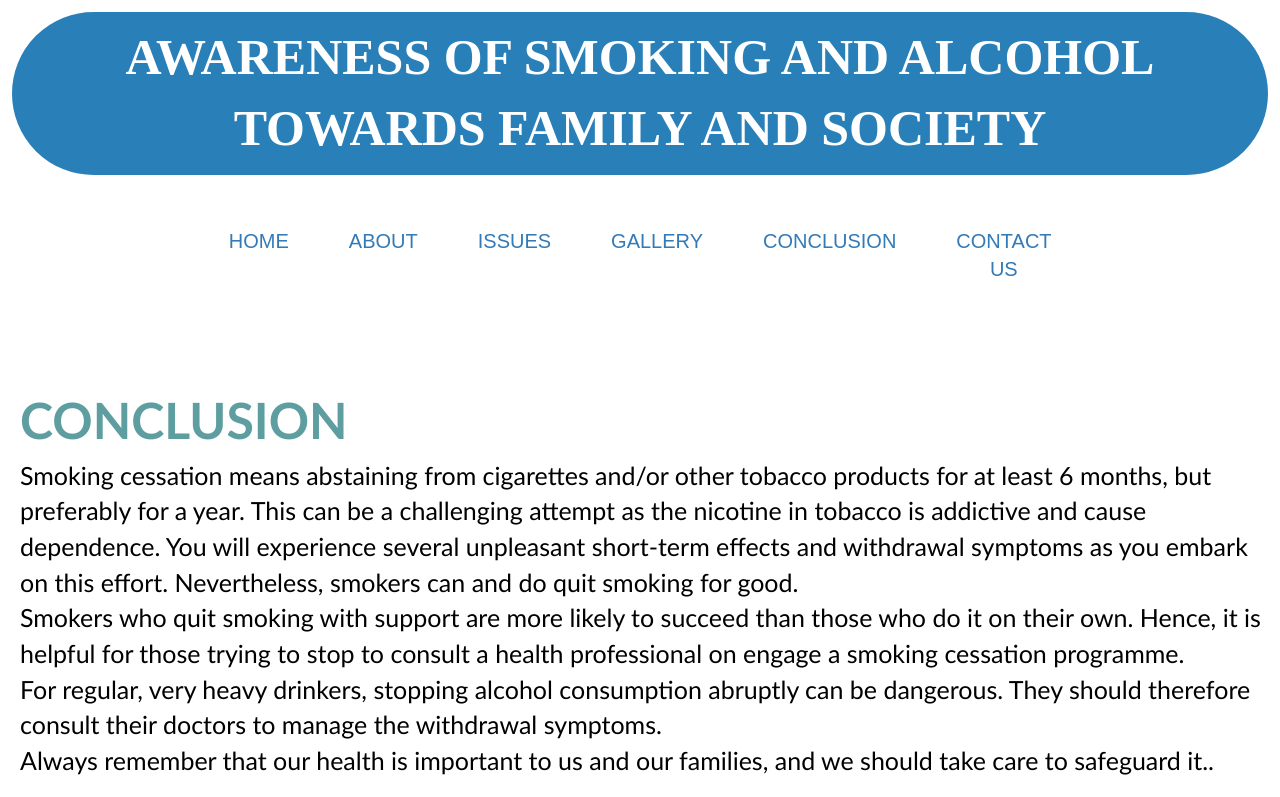
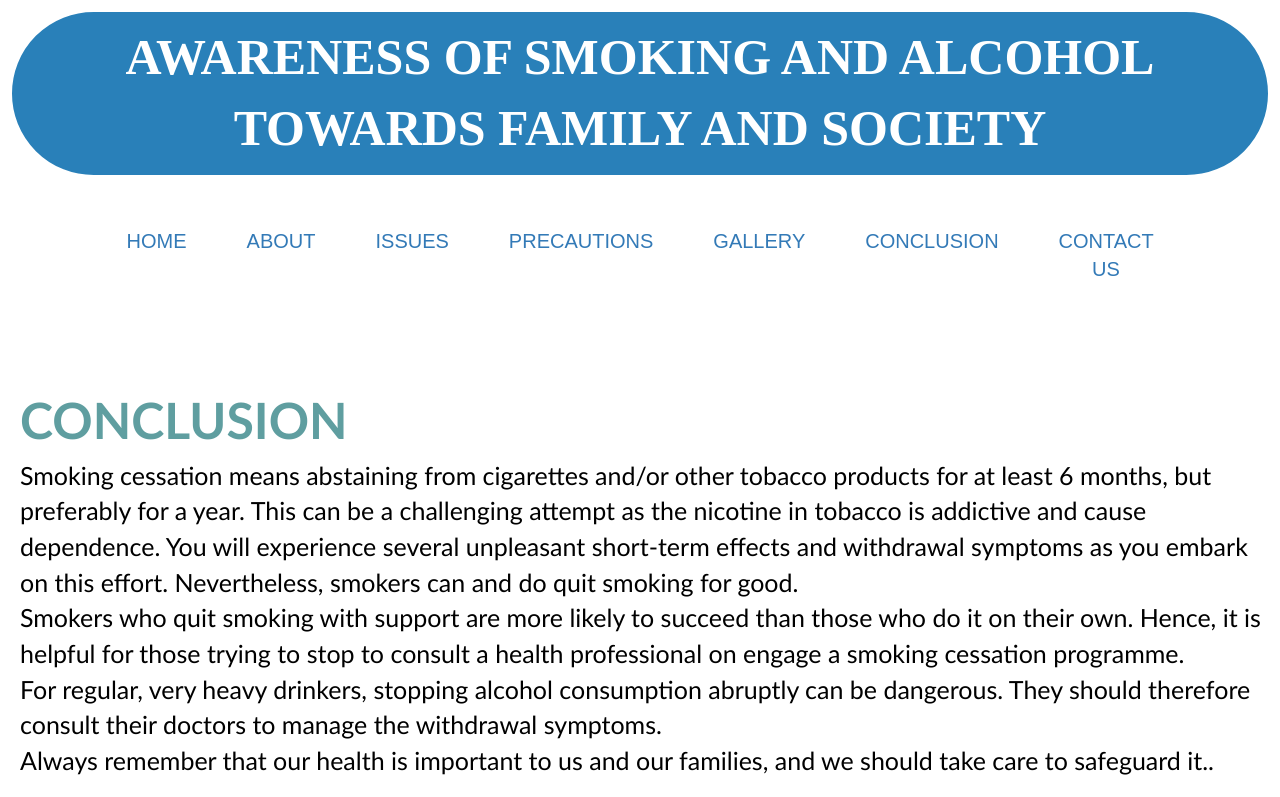
Before and after one commit to harish-871/harish871.github.io, a plain HTML site: page Conclusion1.html in a window 1280 px wide. Shown: the top 797 px of the page. Drawn offline with nearby package versions, Linux system fonts and the light colour scheme.

Commit message:
Update Conclusion1.html

```diff
--- a/Conclusion1.html
+++ b/Conclusion1.html
@@ -138,6 +138,8 @@ footer {
             <button><a href="pcs1home copy.html">HOME</a></button>
             <button><a href="about1.html">ABOUT</a></button>
             <button><a href="issues1.html">ISSUES</a></button>
+		<button><a href="precautions1.html">PRECAUTIONS</a></button>
+
             <button><a href="Gallery1.html">GALLERY</a></button>
             <button><a href="Conclusion1.html">CONCLUSION</a></button>
             <button><a href="contact1.html">CONTACT US</a></button>
```
